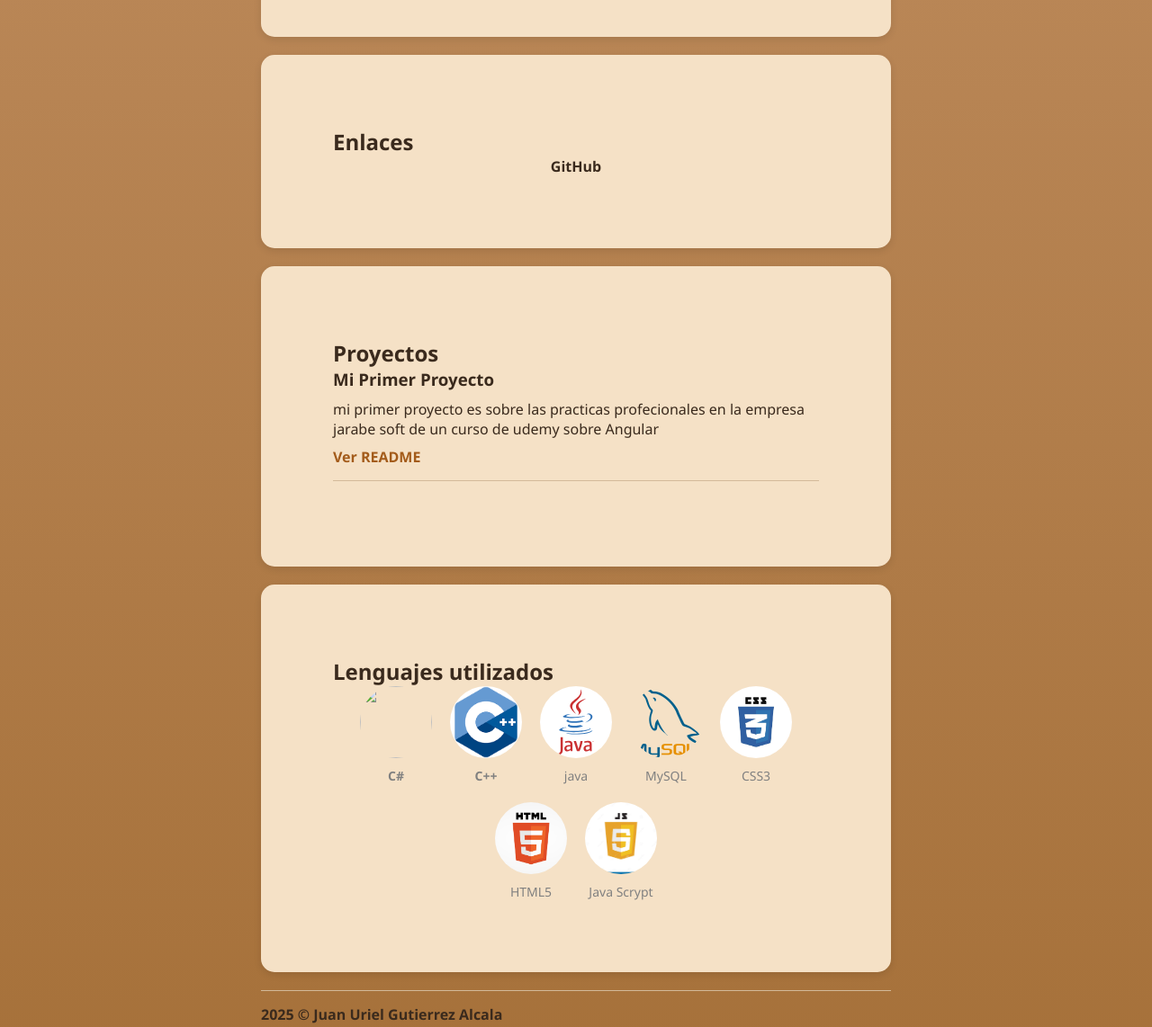
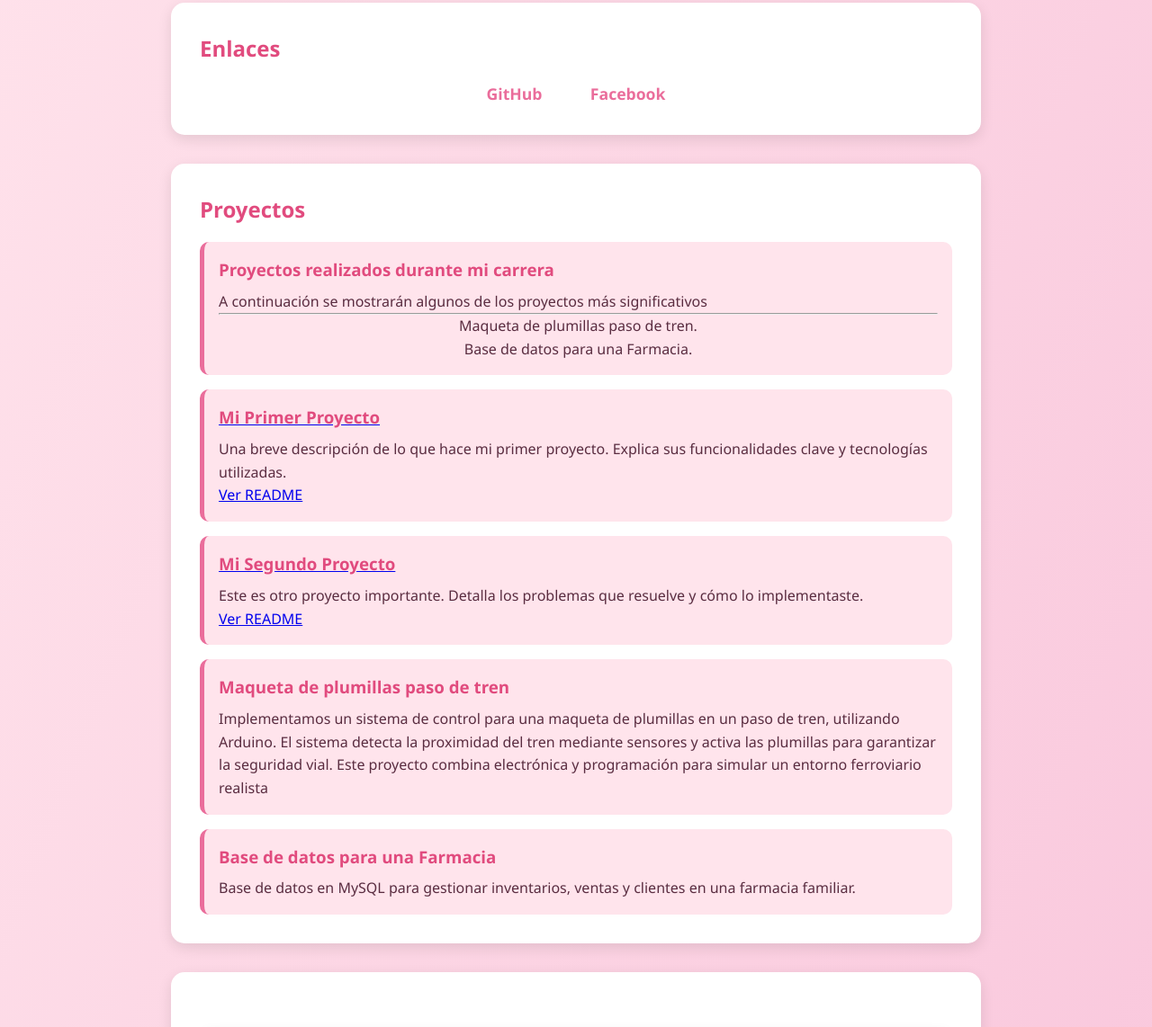
Before and after one commit to a22300241/cursoCETI-Portafolio, a plain HTML site: page index.html in a window 1280 px wide. Shown: the part 581-1723 px from the top of the page at 90% size. Drawn offline with Linux system fonts and the light colour scheme.

Commit message:
cambio de html y css

```diff
--- a/css/style.css
+++ b/css/style.css
@@ -2,138 +2,114 @@
     margin: 0;
     padding: 0;
     box-sizing: border-box;
-      font-family: "Segoe UI", sans-serif;
 }
 
 body {
-      background: linear-gradient(180deg, #c29063, #a6713a);
-      color: #3a2a1d;
-      display: flex;
-      justify-content: center;
-      padding: 40px;
+    font-family: 'Segoe UI', Tahoma, Geneva, Verdana, sans-serif;
+    line-height: 1.6;
+    background: linear-gradient(to bottom right, #ffe4ec, #f8c1d9);
+    color: #5a2d41;
 }
 
-    .container {
-      max-width: 700px;
-      width: 100%;
+/* Encabezado */
+header {
+    background: linear-gradient(90deg, #ea6d9b, #e14b7e);
+    color: #ffffff;
+    text-align: center;
+    padding: 2rem 1rem;
+    box-shadow: 0 3px 8px rgba(0, 0, 0, 0.2);
 }
 
-    /* Nombre */
-    .header {
-      text-align: center;
-      margin-bottom: 30px;
+header h1 {
+    font-size: 2.5rem;
+    font-weight: bold;
 }
 
-    .header h1 {
-      font-size: 2rem;
-      font-weight: 700;
-      position: relative;
-      display: inline-block;
-      padding: 0 10px;
+header p {
+    font-size: 1.2rem;
+    font-style: italic;
 }
 
-    /* Efecto decorativo al nombre */
-    .header h1::after {
-      content: '';
-      position: absolute;
-      left: 0;
-      bottom: -8px;
-      width: 100%;
-      height: 5px;
-      background: #ffb347;
-      border-radius: 5px;
-      z-index: -1;
+/* Secciones */
+.card {
+    max-width: 900px;
+    margin: 2rem auto;
+    padding: 2rem;
+    background: #ffffff;
+    border-radius: 15px;
+    box-shadow: 0 5px 15px rgba(0, 0, 0, 0.1);
+    transition: transform 0.3s ease, box-shadow 0.3s ease;
 }
 
-    .header p {
-      font-size: 1rem;
-      margin-top: 8px;
-      color: #4a3b2d;
+.card:hover {
+    transform: translateY(-5px);
+    box-shadow: 0 8px 20px rgba(0, 0, 0, 0.15);
 }
 
-    /* Tarjetas */
-    .card {
-      background: #f5e1c6;
-      padding: 80px;
-      border-radius: 15px;
-      margin-bottom: 20px;
-      box-shadow: 0 3px 8px rgba(0,0,0,0.1);
-    }
-
-    /* Acerca de mí */
-    .about {
-      display: flex;
-      align-items: center;
-      gap: 15px;
-    }
-
-    .about img {
-      width: 80px;
-      height: 80px;
-      border-radius: 50%;
-      object-fit: cover;
+h2 {
+    color: #e14b7e;
+    margin-bottom: 1rem;
 }
 
 /* Enlaces */
-    .links {
-      display: flex;
-      justify-content: center;
-      gap: 20px;
-      font-weight: 600;
+#links ul {
+    list-style: none;
     text-align: center;
 }
 
-    .links a {
-      text-decoration: none;
-      color: #3a2a1d;
+#links li {
+    display: inline-block;
+    margin: 0 15px;
 }
 
-    .links a:hover {
-      text-decoration: underline;
+#links a {
+    color: #ea6d9b;
+    text-decoration: none;
+    font-weight: bold;
+    font-size: 1.1rem;
+    padding: 0.3rem 0.6rem;
+    border-radius: 8px;
+    transition: background-color 0.3s ease, color 0.3s ease, transform 0.2s ease;
+}
+/* Proyectos */
+.project-card {
+    background: #ffe4ec;
+    border-left: 5px solid #ea6d9b;
+    padding: 1rem;
+    margin-top: 1rem;
+    border-radius: 10px;
+    transition: background 0.3s ease, box-shadow 0.3s ease;
 }
 
-    /* Proyectos */
-    .projects h3 {
-      margin-bottom: 10px;
+.project-card:hover {
+    background: #f8c1d9;
+    box-shadow: 0 5px 15px rgba(0, 0, 0, 0.1);
 }
 
-    .projects p {
-      margin-bottom: 8px;
-      line-height: 1.4;
+.project-card h3 {
+    margin-bottom: 0.5rem;
+    color: #e14b7e;
+    text-decoration: none;
 }
 
-    .projects a {
-      color: #a35b1a;
-      text-decoration: none;
-      font-weight: 600;
+/* Pie de página */
+footer {
+    background: #715c5c;
+    color: #ffffff;
+    text-align: center;
+    padding: 1rem;
+    margin-top: 2rem;
+    font-size: 0.9rem;
+    box-shadow: 0 -3px 8px rgba(0, 0, 0, 0.2);
 }
 
-    .projects a:hover {
-      text-decoration: underline;
+/* Centrar la lista */
+.project-card ul, .project-card ol {
+    margin: 0 auto;
+    display: table;
+    text-align: left;
+    list-style: none;
 }
-
-    hr {
-      margin: 15px 0;
-      border: none;
-      border-top: 1px solid #d3b999;
+.project-card li {
+    text-align: center;
 }
-
-      .galeria {
-    display: flex;
-    flex-wrap: wrap;
-    gap: 20px; /* separación entre imágenes */
-    justify-content: center;
-  }
-  figure {
-    text-align: center;
-    max-width: 250px; /* tamaño máximo de cada figura */
-  }
-  figure img {
-    width: 100%; /* para que la imagen se ajuste */
-    border-radius: 8px;
-  }
-  figcaption {
-    font-size: 14px;
-    color: gray;
-    margin-top: 5px;
-  }
--- a/index.html
+++ b/index.html
@@ -3,60 +3,71 @@
 <head>
     <meta charset="UTF-8">
     <meta name="viewport" content="width=device-width, initial-scale=1.0">
-    <title>Portafolio - Juan Uriel Gutiérrez Alcalá</title>
+    <title>Perfil de Desarrollador</title>
     <link rel="stylesheet" href="css/style.css">
 </head>
 <body>
 
-    <div class="container">
-    <!-- Header -->
-    <div class="header">
-      <h1>Juan Uriel Gutiérrez Alcalá</h1>
-      <p>Desarrollador de Software</p>
-    </div>
+    <header>
+        <h1>Juan Uriel Gutierrez Alcala </h1>
+        <p>Desarrolladora de Software</p>
+    </header>
 
-    <!-- Acerca de mí -->
-    <div class="card about">
-      <div>
-        <h2>Acerca de mí</h2>
+    <section id="about" class="card">
+        <h2>Estudiante de CETI Plantel Tonalá, cursando la carrera Desarrollo de Software.</h2>
         <p>
-          Soy Juan Uriel Gutiérrez Alcalá un Desarrollador de Software, apasionado por la creacion de aplicaciones de escritorio y web
-          . En mis estudios y proyectos he trabajado
-          en entornos de prgramacion como visual estudio,netbeans y c++ en lenguajes como java, c, c++,
-          html, css y java script desarrollando aplciaciones con diferentes propositos. He colaborado
-          en proyectos donde aprendí sobre las dificultades de desarrollar un proyecto,
-          además de
-          reforzar habilidades de liderazgo, toma de desiciones, comunicacion y trabajo en equipo.
-          En mis tiempos libres disfruto aprender cosas nuevas y
-          siempre busco mejorar mis habilidades. Mi meta es especializarme en el desarrollo de software a la medida
-           y contribuir a
-          proyectos que combinen la inovacion y la actualizacion de software ya existente que tenga un mayor impacto a la sociedad .
+            Soy Juan Uriel Gutiérrez Alcalá un Desarrollador de Software, apasionado por la
+            creacion de aplicaciones de escritorio y web . En mis estudios y proyectos he
+            trabajado en entornos de prgramacion como visual estudio,netbeans y c++ en lenguajes
+            como java, c, c++, html, css y java script desarrollando aplciaciones con diferentes
+            propositos. He colaborado en proyectos donde aprendí sobre las dificultades de
+            desarrollar un proyecto, además de reforzar habilidades de liderazgo, toma de
+            desiciones, comunicacion y trabajo en equipo. En mis tiempos libres disfruto aprender
+            cosas nuevas y siempre busco mejorar mis habilidades. Mi meta es especializarme en el
+            desarrollo de software a la medida y contribuir a proyectos que combinen la inovacion
+            y la actualizacion de software ya existente que tenga un mayor impacto a la sociedad .
         </p>
-      </div>
-    </div>
+    </section>
 
-    <!-- Enlaces -->
-    <div class="card">
-      <h2>Enlaces</h2>
-      <div class="links">
-        <a href="https://github.com/a22300241/">GitHub</a>
-      </div>
-    </div>
+    <section id="links" class="card">
+        <h2>Enlaces</h2>
+        <ul>
+            <li><a href="https://github.com/a22300241" target="_blank">GitHub</a></li>
+            <li><a href="https://www.facebook.com/uriel.gutierrez.130532" target="_blank">Facebook</a></li>
+        </ul>
+    </section>
 
-    <!-- Proyectos -->
-    <div class="card projects">
-      <h2>Proyectos</h2>
+    <section id="projects" class="card">
+        <h2>Proyectos</h2>
+        <div id="projects-container">
+            <div class="project-card">
+                <h3>Proyectos realizados durante mi carrera</h3>
+                <p>A continuación se mostrarán algunos de los proyectos más significativos</p>
+                <hr>
+                <ul>
+                  <li>Maqueta de plumillas paso de tren.</li>
+                  <li>Base de datos para una Farmacia.</li>
+                </ul>
+            </div>
+        </div>
 
-      <h3>Mi Primer Proyecto</h3>
-      <p>
-        mi primer proyecto es sobre las practicas profecionales en la empresa jarabe soft de un curso de udemy sobre Angular
-      </p>
-      <a href="https://github.com/a22300241/pipes-uncommon-app">Ver README</a>
+          <div class="project-card">
+            <h3>Maqueta de plumillas paso de tren</h3>
+            <p>Implementamos un sistema de control para una maqueta de plumillas en un paso
+              de tren, utilizando Arduino. El sistema detecta la proximidad del tren mediante
+              sensores y activa las plumillas para garantizar la seguridad vial. Este proyecto
+              combina electrónica y programación para simular un entorno ferroviario realista</p>
+          </div>
 
-      <hr>
-    </div>
-    <!-- imagenes de lenguajes -->
-    <div class="card about">
+          <div class="project-card">
+            <h3>Base de datos para una Farmacia</h3>
+            <p>Base de datos en MySQL para gestionar inventarios, ventas y clientes en una farmacia familiar.</p>
+          </div>
+    </section>
+
+
+    <section id="about" class="card">
+      <div class="card about">
       <div>
         <h2>Lenguajes utilizados</h2>
         <div class="galeria">
@@ -96,12 +107,14 @@
         </div>
       </div>
     </div>
-    <hr>
+    </section>
+
+
+
     <footer>
-        <strong>2025 &copy; Juan Uriel Gutierrez Alcala</strong>
+        <p>2025 &copy; Juan Uriel Desarrollador de Software</p>
     </footer>
 
     <script src="js/script.js"></script>
-    </div>
 </body>
 </html>
```
Lines whose indentation alone changed are shown as unchanged.
